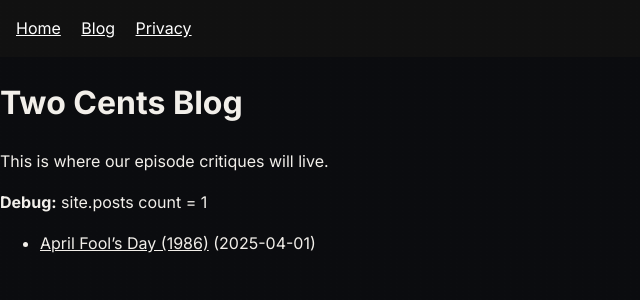
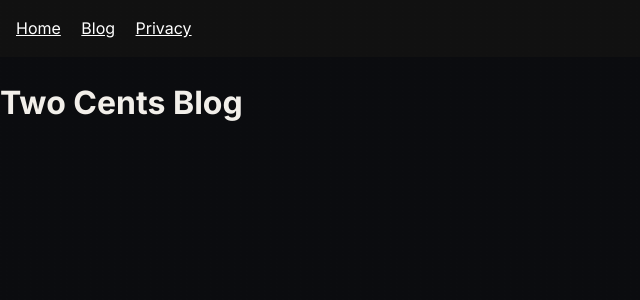
Before and after one commit to talonbuccola-cloud/two-cents-podcast, a Jekyll site: the page built from blog/index.md, in a window 1280 px wide. Shown: the top 300 px of the page, without its empty margins (0-640 px from the left). Built offline with Jekyll 4.4.1, drawn with Linux system fonts in a browser that asks for light colours.

Commit message:
Update index.md

```diff
--- a/blog/index.md
+++ b/blog/index.md
@@ -4,15 +4,3 @@ title: Blog
 ---
 
 # Two Cents Blog
-
-This is where our episode critiques will live.
-<p><strong>Debug:</strong> site.posts count = {{ site.posts | size }}</p>
-
-<ul>
-  {% for post in site.posts %}
-    <li>
-      <a href="{{ post.url | relative_url }}">{{ post.title }}</a>
-      ({{ post.date | date: "%Y-%m-%d" }})
-    </li>
-  {% endfor %}
-</ul>
```
